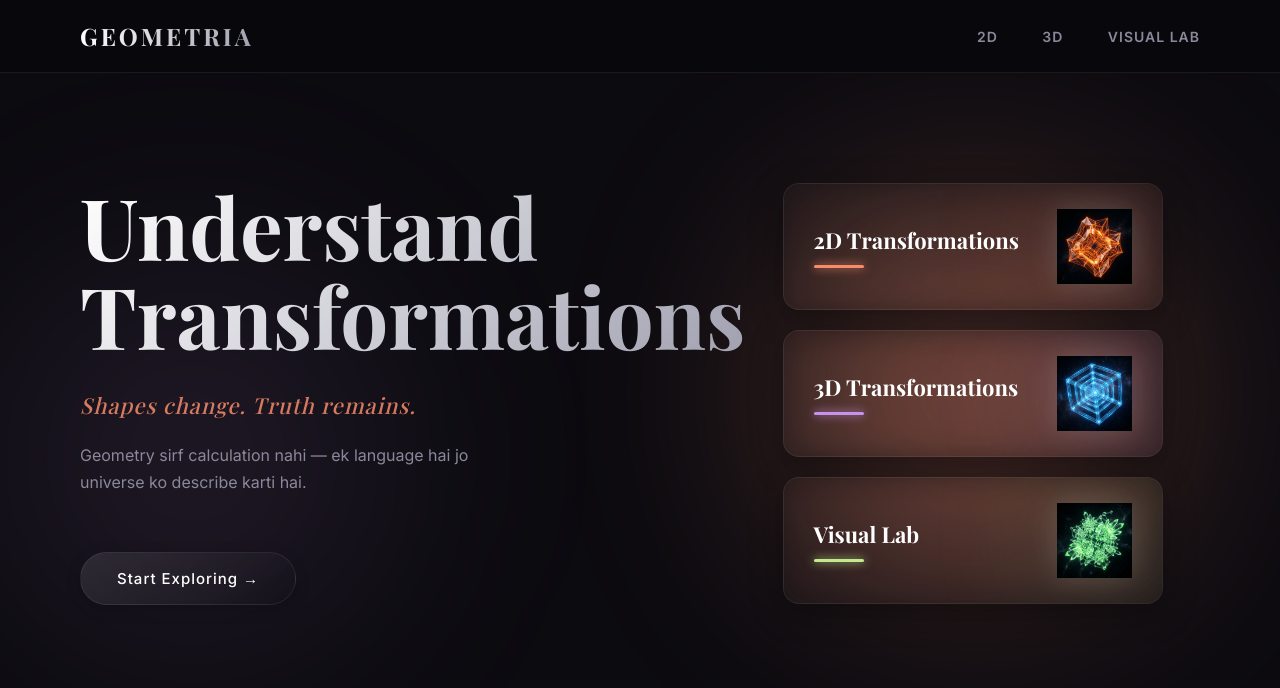
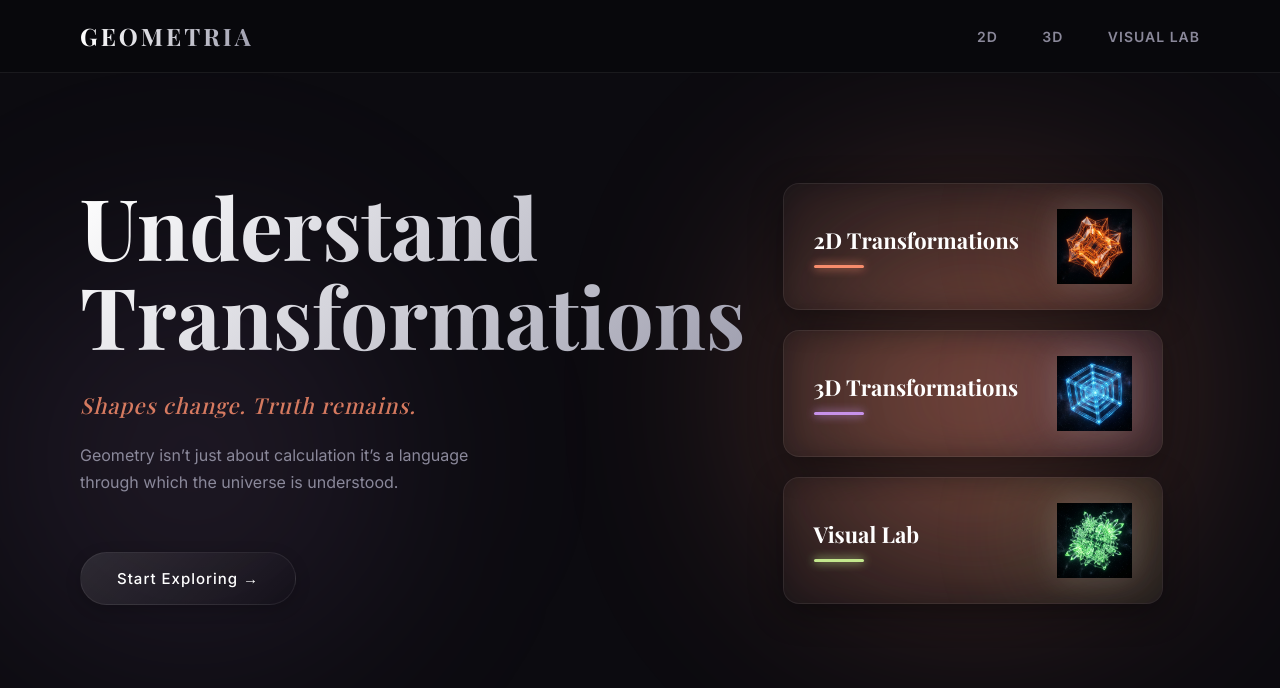
Before and after one commit to ARUN-BENIWAL/GEOMETRIA, a plain HTML site: page index.html in a window 1280 px wide. Drawn offline with nearby package versions, Linux system fonts and the light colour scheme; a web font is replaced by a local one.

Commit message:
Update description text for clarity and translation

```diff
--- a/index.html
+++ b/index.html
@@ -31,8 +31,8 @@
       <p class="sub">Shapes change. Truth remains.</p>
 
       <p class="desc">
-        Geometry sirf calculation nahi — ek language hai
-        jo universe ko describe karti hai.
+        Geometry isn’t just about calculation
+        it’s a language through which the universe is understood.
       </p>
 
       <button>Start Exploring &rarr;</button>
```
